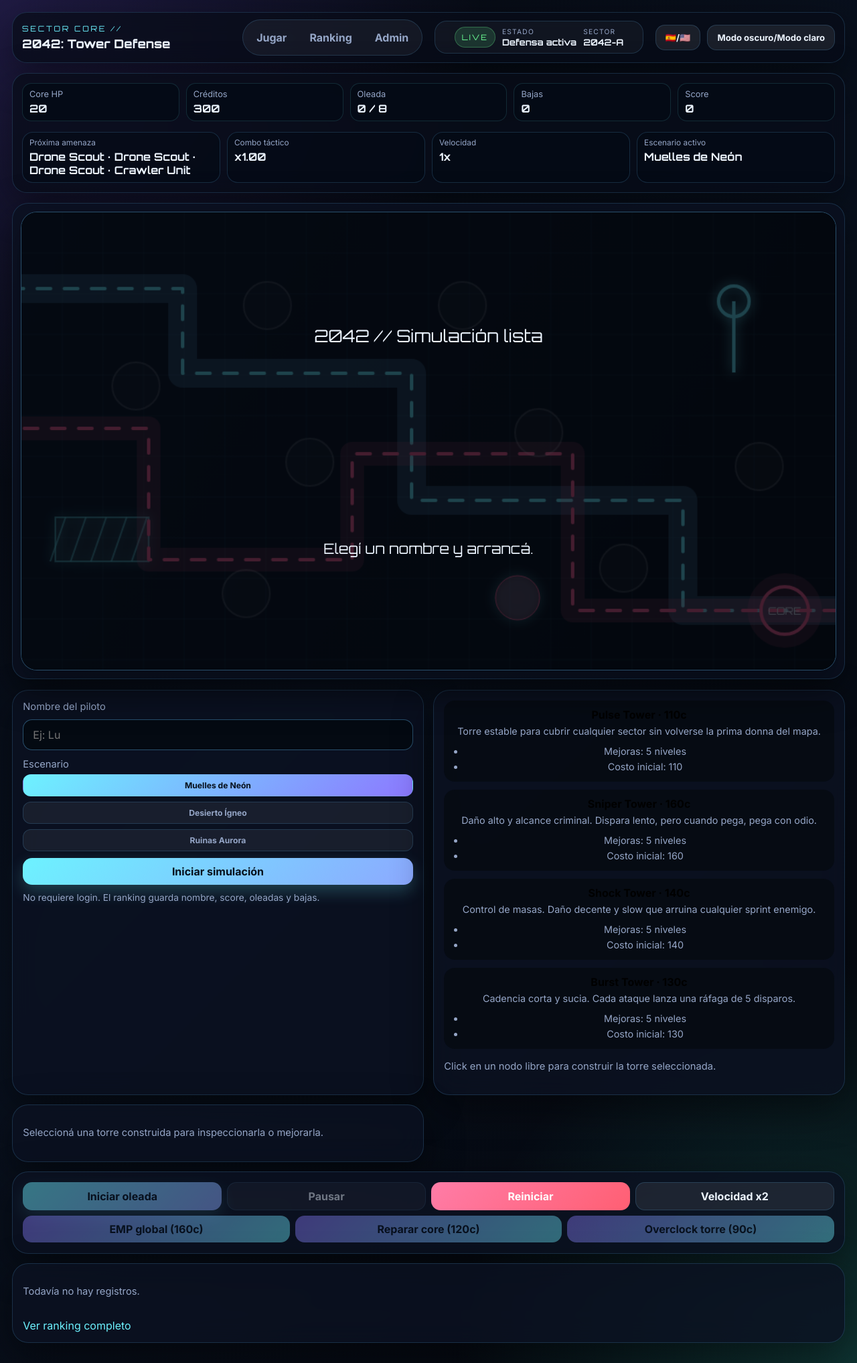
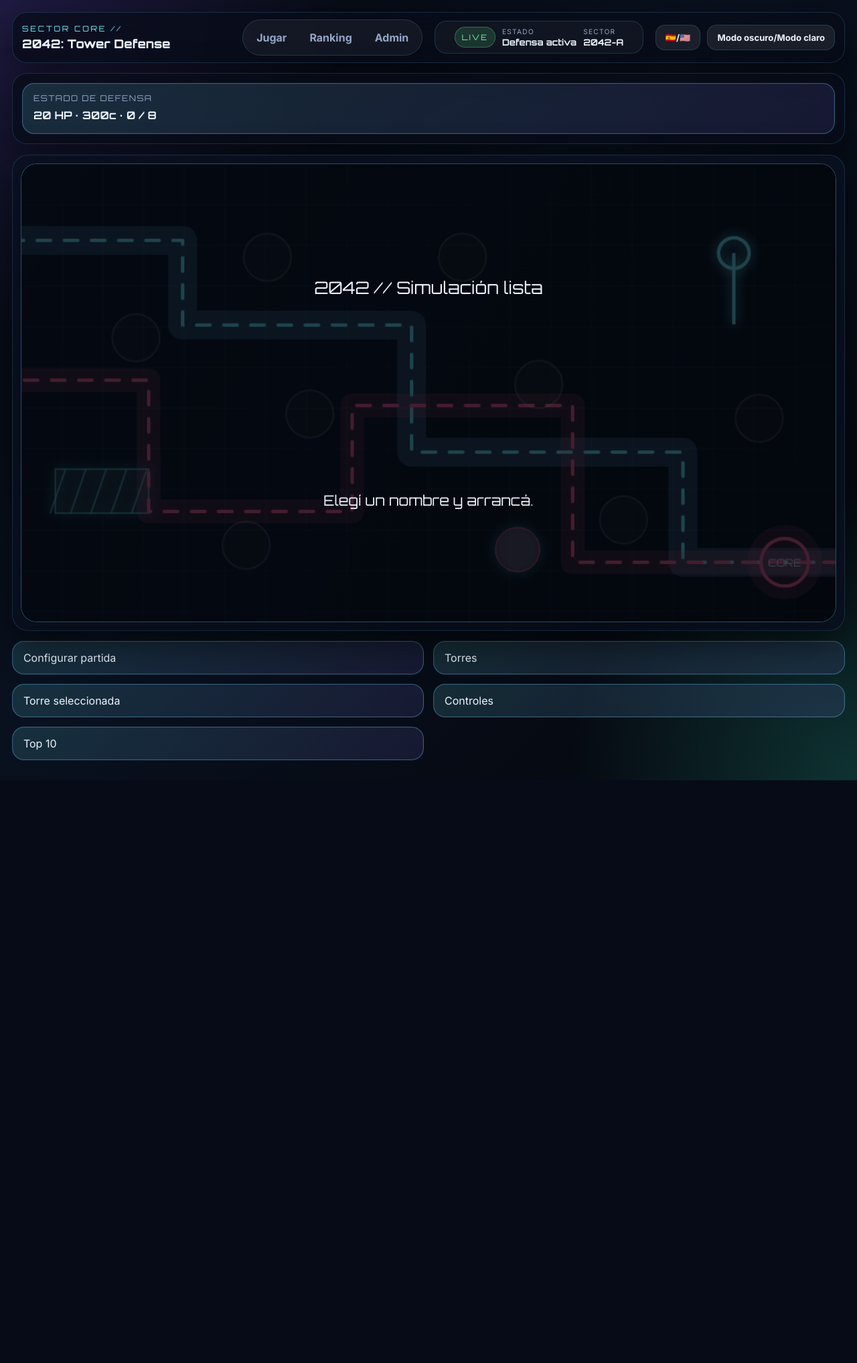
Before and after one commit to lu-developer476/2042, a Django app: page / in a window 1280 px wide. Shown: the whole page at 67% size. After the commit the page ends 1165 px from the top, so only its background shows below. Run offline with Django 5.2, Linux system fonts and the light colour scheme; data that the repository does not hold is empty.

Commit message:
Add modal info buttons for game panels (#12)

```diff
--- a/game/static/game/css/styles.css
+++ b/game/static/game/css/styles.css
@@ -545,3 +545,106 @@ td { color: var(--muted); }
     grid-template-columns: 1fr;
   }
 }
+
+.panel-trigger {
+  width: 100%;
+  display: grid;
+  gap: 4px;
+  padding: 14px 16px;
+  border: 1px solid var(--line-strong);
+  border-radius: 18px;
+  background: linear-gradient(135deg, rgba(109, 242, 255, 0.14), rgba(140, 120, 255, 0.12));
+  color: var(--text);
+  cursor: pointer;
+  text-align: left;
+  box-shadow: inset 0 0 0 1px rgba(255, 255, 255, 0.03);
+}
+
+.panel-trigger:hover {
+  transform: translateY(-1px);
+  border-color: var(--cyan);
+}
+
+.panel-trigger > span,
+.panel-trigger strong {
+  font-family: 'Orbitron', sans-serif;
+}
+
+.panel-trigger > span {
+  color: var(--muted);
+  font-size: 0.76rem;
+  letter-spacing: 0.12em;
+  text-transform: uppercase;
+}
+
+.status-trigger {
+  align-self: stretch;
+  min-height: 76px;
+}
+
+.info-dialog {
+  width: min(92vw, 760px);
+  max-height: min(86svh, 760px);
+  padding: 0;
+  border: 0;
+  background: transparent;
+  color: var(--text);
+}
+
+.info-dialog::backdrop {
+  background: rgba(2, 6, 14, 0.72);
+  backdrop-filter: blur(8px);
+}
+
+.dialog-card {
+  position: relative;
+  width: 100%;
+  max-height: min(86svh, 760px);
+  overflow: auto;
+  padding: clamp(16px, 2vw, 24px);
+  border: 1px solid var(--line-strong);
+  border-radius: 24px;
+  background: var(--surface-strong);
+  box-shadow: var(--shadow);
+}
+
+.dialog-card h2 {
+  margin: 0 44px 18px 0;
+  font-family: 'Orbitron', sans-serif;
+}
+
+.dialog-close {
+  position: absolute;
+  top: 12px;
+  right: 12px;
+  width: 36px;
+  height: 36px;
+  border: 1px solid var(--line);
+  border-radius: 999px;
+  background: rgba(255, 255, 255, 0.08);
+  color: var(--text);
+  cursor: pointer;
+  font-size: 1.3rem;
+  line-height: 1;
+}
+
+.info-dialog .hud-grid,
+.info-dialog .intel-strip {
+  margin-bottom: 12px;
+}
+
+.info-dialog .setup-fields,
+.info-dialog .controls-row,
+.info-dialog .ability-row {
+  grid-template-columns: 1fr;
+}
+
+.info-dialog .tower-shop,
+.info-dialog .scenario-picker,
+.info-dialog .leaderboard-list {
+  grid-template-columns: 1fr;
+}
+
+:root[data-theme="light"] .panel-trigger {
+  background: linear-gradient(135deg, rgba(0, 110, 203, 0.1), rgba(108, 84, 223, 0.1));
+}
--- a/game/static/game/js/game.js
+++ b/game/static/game/js/game.js
@@ -20,11 +20,38 @@ const scenarioPicker = document.getElementById('scenario-picker');
 
 const hud = {
   hp: document.getElementById('hp-value'),
+  hpDetail: document.getElementById('hp-detail-value'),
   credits: document.getElementById('credits-value'),
+  creditsDetail: document.getElementById('credits-detail-value'),
   wave: document.getElementById('wave-value'),
+  waveDetail: document.getElementById('wave-detail-value'),
   kills: document.getElementById('kills-value'),
   score: document.getElementById('score-value'),
 };
+
+function initInfoDialogs() {
+  document.querySelectorAll('[data-dialog-target]').forEach((trigger) => {
+    trigger.addEventListener('click', () => {
+      const dialog = document.getElementById(trigger.dataset.dialogTarget);
+      if (!dialog) return;
+      if (typeof dialog.showModal === 'function') {
+        dialog.showModal();
+      } else {
+        dialog.setAttribute('open', '');
+      }
+    });
+  });
+
+  document.querySelectorAll('.info-dialog').forEach((dialog) => {
+    dialog.addEventListener('click', (event) => {
+      if (event.target === dialog || event.target.closest('[data-dialog-close]')) {
+        dialog.close();
+      }
+    });
+  });
+}
+
+initInfoDialogs();
 
 const scenarios = [
   {
@@ -601,9 +628,15 @@ function startGame() {
 }
 
 function updateHud() {
-  hud.hp.textContent = Math.max(state.hp, 0);
-  hud.credits.textContent = state.credits;
-  hud.wave.textContent = `${Math.max(state.currentWaveIndex + (state.waveInProgress ? 1 : 0), 0)} / ${state.totalWaves}`;
+  const hpText = Math.max(state.hp, 0);
+  const creditsText = state.credits;
+  const waveText = `${Math.max(state.currentWaveIndex + (state.waveInProgress ? 1 : 0), 0)} / ${state.totalWaves}`;
+  hud.hp.textContent = hpText;
+  hud.hpDetail.textContent = hpText;
+  hud.credits.textContent = creditsText;
+  hud.creditsDetail.textContent = creditsText;
+  hud.wave.textContent = waveText;
+  hud.waveDetail.textContent = waveText;
   hud.kills.textContent = state.kills;
   hud.score.textContent = state.score;
   comboValue.textContent = `x${state.combo.toFixed(2)}`;
--- a/game/templates/game/home.html
+++ b/game/templates/game/home.html
@@ -4,34 +4,33 @@
 {% block content %}
 <section class="game-layout" aria-label="Interfaz principal del juego">
   <div class="game-statusbar" aria-label="Estado de partida">
+    <button class="panel-trigger status-trigger" type="button" data-dialog-target="status-dialog" aria-haspopup="dialog">
+      <span>Estado de defensa</span>
+      <strong><span id="hp-value">20</span> HP · <span id="credits-value">300</span>c · <span id="wave-value">0 / 8</span></strong>
+    </button>
+    <dialog id="status-dialog" class="info-dialog">
+      <div class="dialog-card">
+        <button class="dialog-close" type="button" data-dialog-close aria-label="Cerrar">×</button>
+        <h2>Estado de defensa</h2>
         <div class="hud-grid">
-      <div class="hud-item"><span>Core HP</span><strong id="hp-value">20</strong></div>
-      <div class="hud-item"><span data-i18n="credits">Créditos</span><strong id="credits-value">300</strong></div>
-      <div class="hud-item"><span data-i18n="wave">Oleada</span><strong id="wave-value">0 / 8</strong></div>
+          <div class="hud-item"><span>Core HP</span><strong id="hp-detail-value">20</strong></div>
+          <div class="hud-item"><span data-i18n="credits">Créditos</span><strong id="credits-detail-value">300</strong></div>
+          <div class="hud-item"><span data-i18n="wave">Oleada</span><strong id="wave-detail-value">0 / 8</strong></div>
           <div class="hud-item"><span data-i18n="kills">Bajas</span><strong id="kills-value">0</strong></div>
           <div class="hud-item"><span>Score</span><strong id="score-value">0</strong></div>
         </div>
         <div class="intel-strip" aria-live="polite">
-      <div>
-        <span data-i18n="nextThreat">Próxima amenaza</span>
-        <strong id="wave-preview">--</strong>
-      </div>
-      <div>
-        <span data-i18n="combo">Combo táctico</span>
-        <strong id="combo-value">x1.00</strong>
-      </div>
-      <div>
-        <span data-i18n="speed">Velocidad</span>
-        <strong id="speed-value">1x</strong>
-      </div>
-      <div>
-        <span>Escenario activo</span>
-        <strong id="scenario-value">--</strong>
+          <div><span data-i18n="nextThreat">Próxima amenaza</span><strong id="wave-preview">--</strong></div>
+          <div><span data-i18n="combo">Combo táctico</span><strong id="combo-value">x1.00</strong></div>
+          <div><span data-i18n="speed">Velocidad</span><strong id="speed-value">1x</strong></div>
+          <div><span>Escenario activo</span><strong id="scenario-value">--</strong></div>
         </div>
       </div>
+    </dialog>
   </div>
   <aside class="sidebar command-sidebar" aria-label="Consola lateral de comando">
-    <section class="card setup-card" aria-label="Configuración de partida">
+    <button class="panel-trigger" type="button" data-dialog-target="setup-dialog" aria-haspopup="dialog">Configurar partida</button>
+    <dialog id="setup-dialog" class="info-dialog"><section class="card setup-card dialog-card" aria-label="Configuración de partida"><button class="dialog-close" type="button" data-dialog-close aria-label="Cerrar">×</button>
       <div class="setup-fields">
         <label class="label" for="player-name" data-i18n="pilotName">Nombre del piloto</label>
         <input id="player-name" class="input" type="text" maxlength="30" placeholder="Ej: Lu" data-i18n-placeholder="pilotPlaceholder" />
@@ -42,20 +41,23 @@
         <button id="start-game" class="button primary" data-i18n="startSimulation">Iniciar simulación</button>
         <p class="microcopy" data-i18n="loginCopy">No requiere login. El ranking guarda nombre, score, oleadas y bajas.</p>
       </div>
-    </section>
+    </section></dialog>
 
-    <section class="card" aria-label="Torres">
+    <button class="panel-trigger" type="button" data-dialog-target="towers-dialog" aria-haspopup="dialog">Torres</button>
+    <dialog id="towers-dialog" class="info-dialog"><section class="card dialog-card" aria-label="Torres"><button class="dialog-close" type="button" data-dialog-close aria-label="Cerrar">×</button>
       <div id="tower-shop" class="tower-shop"></div>
       <p class="microcopy" data-i18n="shopHelp">Click en un nodo libre para construir la torre seleccionada.</p>
-    </section>
+    </section></dialog>
 
-    <section class="card" aria-label="Torre seleccionada">
+    <button class="panel-trigger" type="button" data-dialog-target="selected-dialog" aria-haspopup="dialog">Torre seleccionada</button>
+    <dialog id="selected-dialog" class="info-dialog"><section class="card dialog-card" aria-label="Torre seleccionada"><button class="dialog-close" type="button" data-dialog-close aria-label="Cerrar">×</button>
       <div id="selected-tower-panel" class="selected-tower-panel">
         <p class="microcopy" data-i18n="selectedHelp">Seleccioná una torre ya construida para ver stats, nivel y mejora siguiente.</p>
       </div>
-    </section>
+    </section></dialog>
 
-    <section class="card controls-card" aria-label="Controles de partida">
+    <button class="panel-trigger" type="button" data-dialog-target="controls-dialog" aria-haspopup="dialog">Controles</button>
+    <dialog id="controls-dialog" class="info-dialog"><section class="card controls-card dialog-card" aria-label="Controles de partida"><button class="dialog-close" type="button" data-dialog-close aria-label="Cerrar">×</button>
       <div class="controls-row">
         <button id="next-wave" class="button primary" disabled data-i18n="startWave">Iniciar oleada</button>
         <button id="pause-game" class="button ghost" disabled data-i18n="pause">Pausar</button>
@@ -68,9 +70,10 @@
         <button id="repair-ability" class="button ability" disabled data-i18n="repairAbility">Reparar core (120c)</button>
         <button id="overclock-ability" class="button ability" disabled data-i18n="overclockAbility">Overclock torre (90c)</button>
       </div>
-    </section>
+    </section></dialog>
 
-    <section class="card leaderboard-card" aria-label="Top 10">
+    <button class="panel-trigger" type="button" data-dialog-target="ranking-dialog" aria-haspopup="dialog">Top 10</button>
+    <dialog id="ranking-dialog" class="info-dialog"><section class="card leaderboard-card dialog-card" aria-label="Top 10"><button class="dialog-close" type="button" data-dialog-close aria-label="Cerrar">×</button>
       <div id="leaderboard-list" class="leaderboard-list">
         {% for entry in top_entries %}
           <div class="leaderboard-row">
@@ -82,7 +85,7 @@
         {% endfor %}
       </div>
       <a class="text-link" href="{% url 'leaderboard' %}" data-i18n="fullLeaderboard">Ver ranking completo</a>
-    </section>
+    </section></dialog>
   </aside>
 
   <section class="game-panel board-only" aria-label="Tablero de juego">
```
Lines whose indentation alone changed are shown as unchanged.
